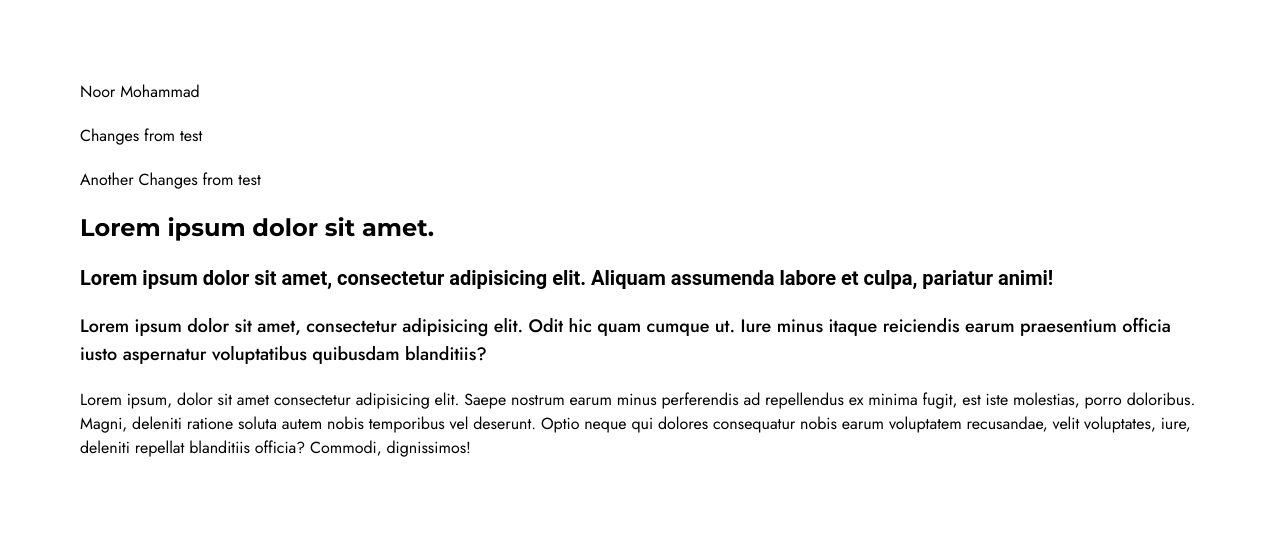
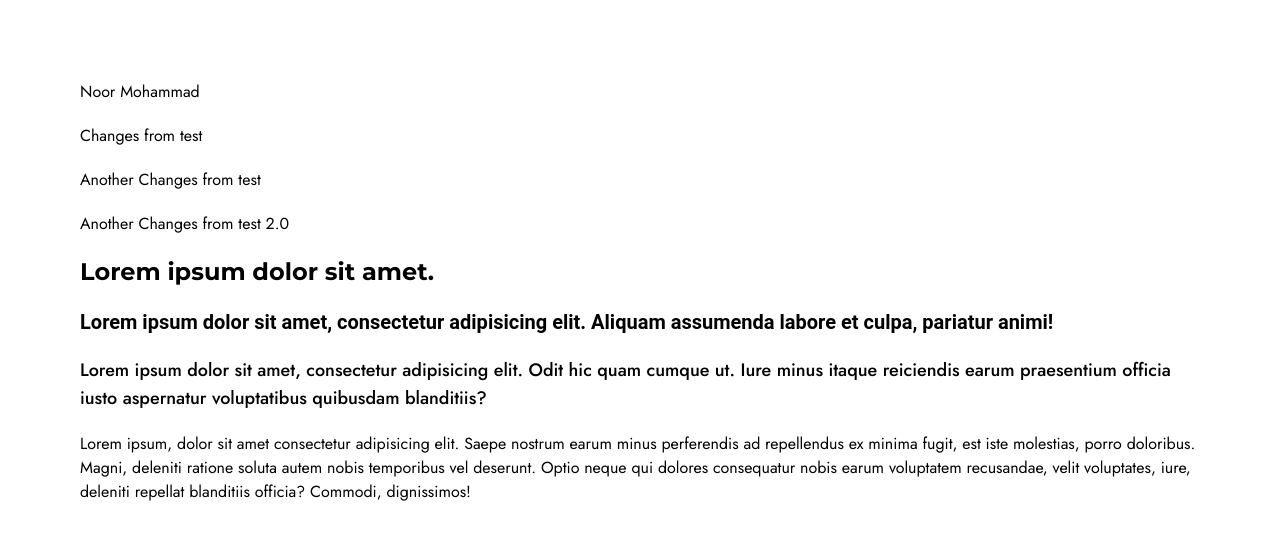
Before and after one commit to pntmernbatchthree/github_test, a Next.js app: page / in a window 1280 px wide. Shown: the top 540 px of the page. Built offline with nearby package versions, Linux system fonts and the light colour scheme.

Commit message:
update from test

```diff
--- a/src/app/page.tsx
+++ b/src/app/page.tsx
@@ -4,6 +4,7 @@ export default function Home() {
       <p>Noor Mohammad</p>
       <p>Changes from test</p>
       <p>Another Changes from test</p>
+      <p>Another Changes from test 2.0</p>
       <h1 className="text-2xl font-bold font-titleFont">
         Lorem ipsum dolor sit amet.
       </h1>
```
